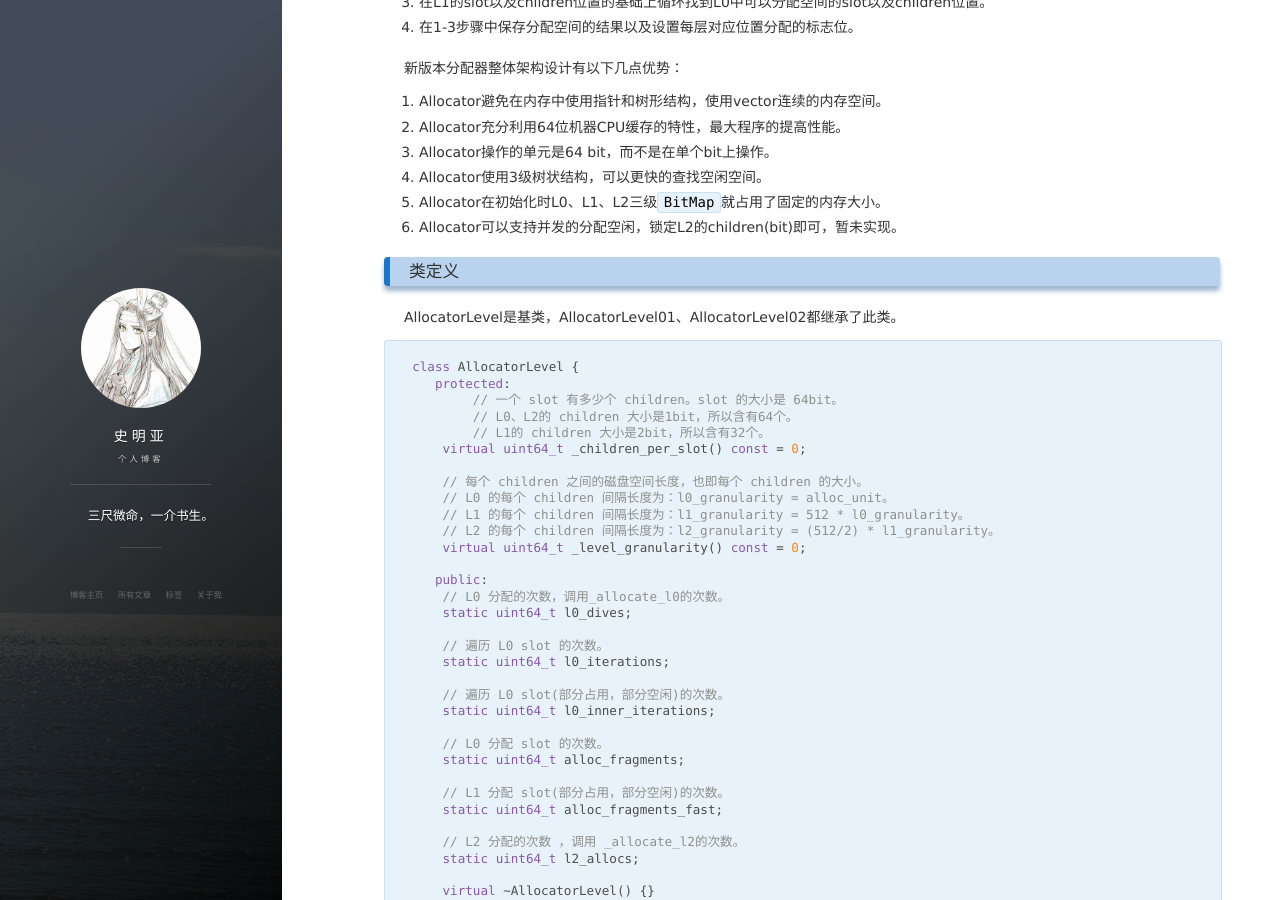
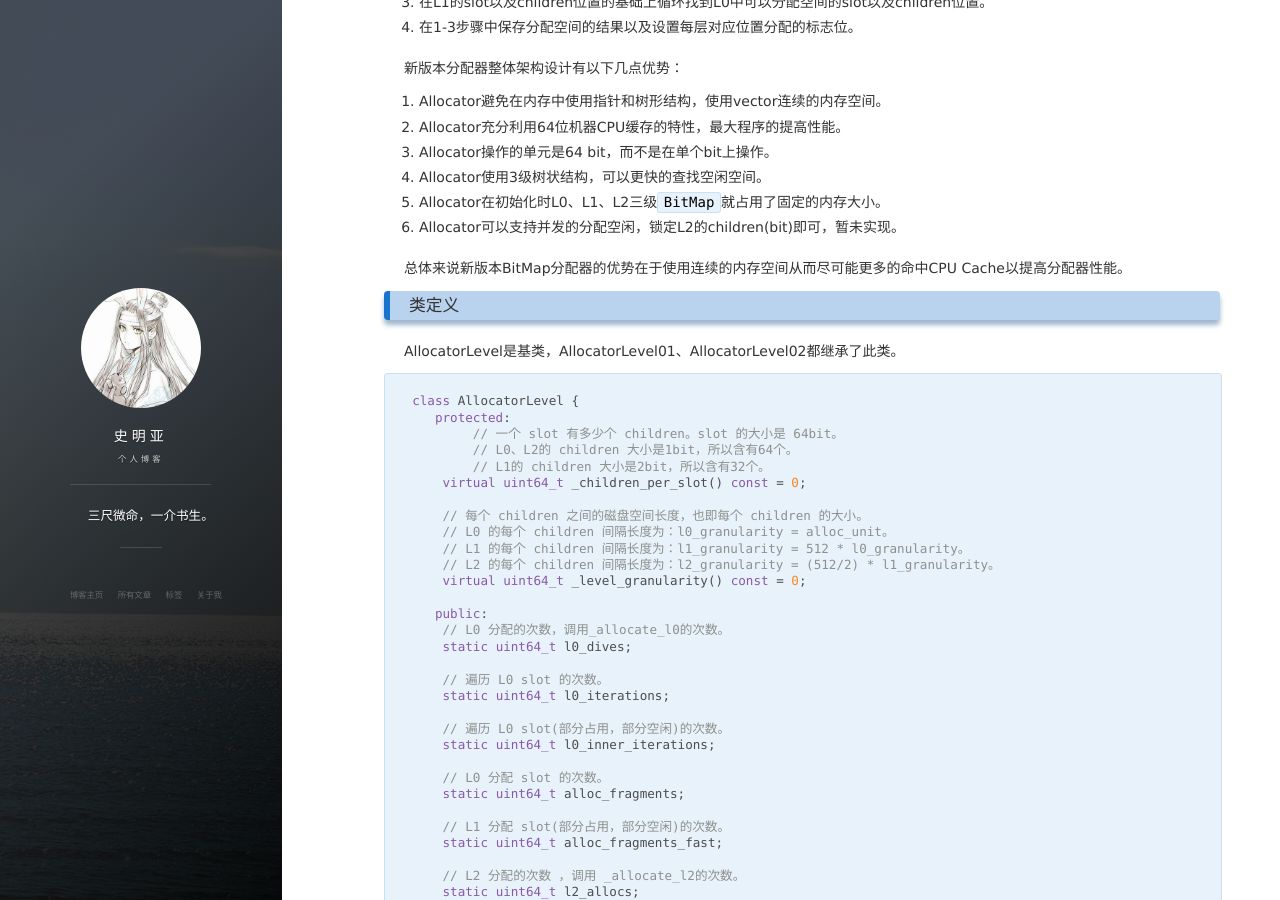
Before and after one commit to shimingyah/shimingyah.github.io, a Jekyll site: the page built from _posts/2019-09-16-BlueStore源码分析之BitMap分配器.md, in a window 1280 px wide and 900 px high, scrolled down 2216 px. Built offline with Jekyll 4.4.1, drawn with Linux system fonts in a browser that asks for light colours; nearby versions of some CDN libraries; comment, search, counter and statistics services are not loaded.

Commit message:
update blog: BlueStore源码分析之BitMap分配器

```diff
--- a/_posts/2019-09-16-BlueStore源码分析之BitMap分配器.md
+++ b/_posts/2019-09-16-BlueStore源码分析之BitMap分配器.md
@@ -84,6 +84,8 @@ double get_fragmentation(uint64_t alloc_unit)
 5. Allocator在初始化时L0、L1、L2三级`BitMap`就占用了固定的内存大小。
 6. Allocator可以支持并发的分配空闲，锁定L2的children(bit)即可，暂未实现。
 
+总体来说新版本BitMap分配器的优势在于使用连续的内存空间从而尽可能更多的命中CPU Cache以提高分配器性能。
+
 ### <a name="chapter4"></a>类定义
 
 AllocatorLevel是基类，AllocatorLevel01、AllocatorLevel02都继承了此类。
```
